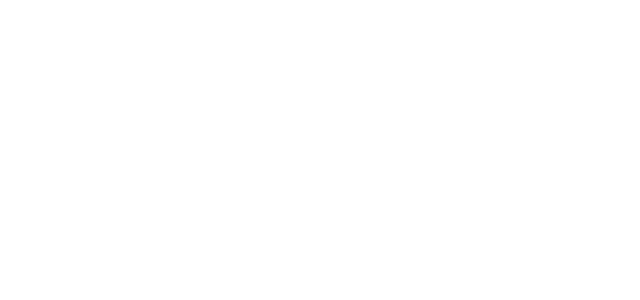
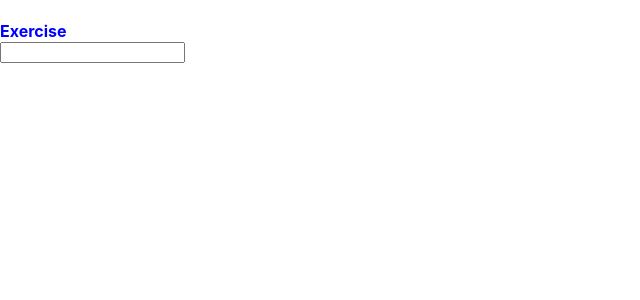
Before and after one commit to SiddhuGit2810/Fitness, a React (Create React App) app: page / in a window 1280 px wide. Shown: the top 300 px of the page, without its empty margins (0-640 px from the left). Built offline with nearby package versions, Linux system fonts and the light colour scheme.

Commit message:
Modified

```diff
--- a/src/ChestWorkout/ChestWorkout.js
+++ b/src/ChestWorkout/ChestWorkout.js
@@ -7,9 +7,18 @@
 
 
 
-<div className="">
+<div className="parent">
+
+{/* <h1>Chest Workout</h1>
+    <p>3 sets of 8-12 reps per exercise, or until you can’t anymore.</p><br/>
+    <hr />   */}
 
 
+<div class="card-container1">
+  <div class="centerdiv">
+    <h4>Exercise <br/><input type="text" id="exercise"/></h4>
+  </div>
+</div>
 
 </div>
 
```
